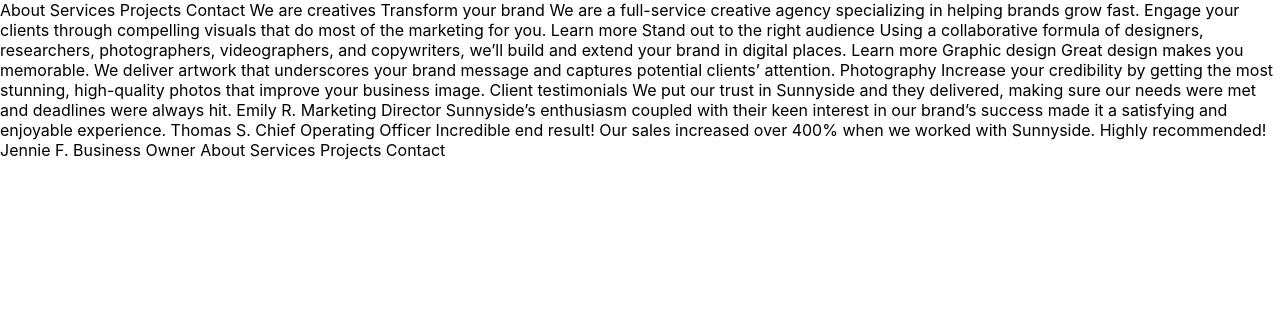
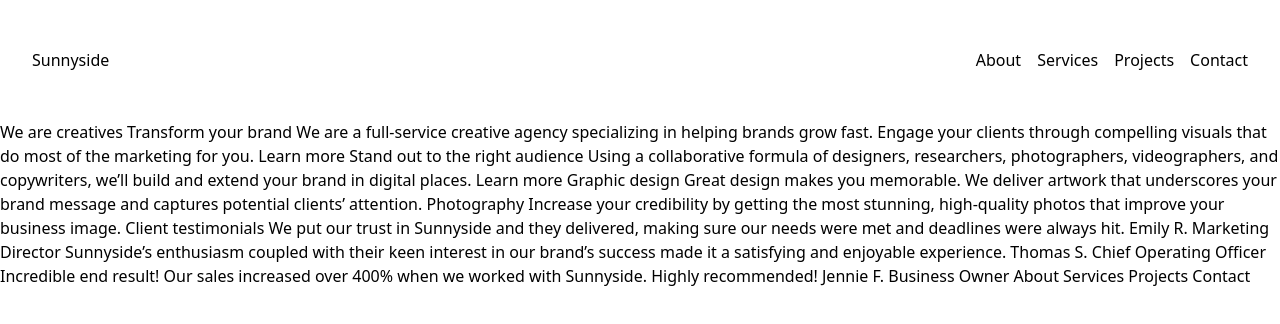
Before and after one commit to Kielx/Sunnyside, a React (Create React App) app: page / in a window 1280 px wide. Shown: the top 324 px of the page. Built offline with nearby package versions, Linux system fonts and the light colour scheme.

Commit message:
Add tailwind and header

```diff
--- /dev/null
+++ b/craco.config.js
@@ -0,0 +1,7 @@
+module.exports = {
+  style: {
+    postcss: {
+      plugins: [require("tailwindcss"), require("autoprefixer")],
+    },
+  },
+};
--- a/src/App.js
+++ b/src/App.js
@@ -1,24 +1,30 @@
+/* eslint-disable jsx-a11y/anchor-is-valid */
+import Header from "./components/header";
+
 function App() {
   return (
-    <div>
-      About Services Projects Contact We are creatives Transform your brand We
-      are a full-service creative agency specializing in helping brands grow
-      fast. Engage your clients through compelling visuals that do most of the
-      marketing for you. Learn more Stand out to the right audience Using a
-      collaborative formula of designers, researchers, photographers,
-      videographers, and copywriters, we’ll build and extend your brand in
-      digital places. Learn more Graphic design Great design makes you
-      memorable. We deliver artwork that underscores your brand message and
-      captures potential clients’ attention. Photography Increase your
-      credibility by getting the most stunning, high-quality photos that improve
-      your business image. Client testimonials We put our trust in Sunnyside and
-      they delivered, making sure our needs were met and deadlines were always
-      hit. Emily R. Marketing Director Sunnyside’s enthusiasm coupled with their
-      keen interest in our brand’s success made it a satisfying and enjoyable
-      experience. Thomas S. Chief Operating Officer Incredible end result! Our
-      sales increased over 400% when we worked with Sunnyside. Highly
-      recommended! Jennie F. Business Owner About Services Projects Contact
-    </div>
+    <>
+      <Header></Header>
+      <div>
+        We are creatives Transform your brand We are a full-service creative
+        agency specializing in helping brands grow fast. Engage your clients
+        through compelling visuals that do most of the marketing for you. Learn
+        more Stand out to the right audience Using a collaborative formula of
+        designers, researchers, photographers, videographers, and copywriters,
+        we’ll build and extend your brand in digital places. Learn more Graphic
+        design Great design makes you memorable. We deliver artwork that
+        underscores your brand message and captures potential clients’
+        attention. Photography Increase your credibility by getting the most
+        stunning, high-quality photos that improve your business image. Client
+        testimonials We put our trust in Sunnyside and they delivered, making
+        sure our needs were met and deadlines were always hit. Emily R.
+        Marketing Director Sunnyside’s enthusiasm coupled with their keen
+        interest in our brand’s success made it a satisfying and enjoyable
+        experience. Thomas S. Chief Operating Officer Incredible end result! Our
+        sales increased over 400% when we worked with Sunnyside. Highly
+        recommended! Jennie F. Business Owner About Services Projects Contact
+      </div>
+    </>
   );
 }
 
--- /dev/null
+++ b/src/components/header.js
@@ -0,0 +1,55 @@
+/* eslint-disable jsx-a11y/anchor-is-valid */
+const Header = () => {
+  return (
+    <header className="flex  justify-between px-8 py-12">
+      <div className="w-full">Sunnyside</div>
+      <div className="gap-4 hidden md:flex">
+        <div>About</div>
+        <div>Services</div>
+        <div>Projects</div>
+        <div>Contact</div>
+      </div>
+      <div className="relative md:hidden">
+        <input type="checkbox" id="sortbox" className="hidden absolute" />
+        <label
+          for="sortbox"
+          className="flex items-center space-x-1 cursor-pointer"
+        >
+          <svg width="24" height="18" xmlns="http://www.w3.org/2000/svg">
+            <path
+              d="M24 16v2H0v-2h24zm0-8v2H0V8h24zm0-8v2H0V0h24z"
+              fill="#000"
+              fill-rule="evenodd"
+            />
+          </svg>
+        </label>
+
+        <div
+          id="sortboxmenu"
+          className="absolute px-10 mt-1 right-1 top-full min-w-max shadow rounded opacity-0 bg-white border border-gray-400 transition delay-75 ease-in-out z-10"
+        >
+          <ul className="block text-center text-gray-900">
+            <li>
+              <a href="#" className="block px-3 py-2 hover:bg-gray-200">
+                About
+              </a>
+            </li>
+            <li>Services</li>
+            <li>
+              <a href="#" className="block px-3 py-2 hover:bg-gray-200">
+                Projects
+              </a>
+            </li>
+            <li>
+              <a href="#" className="block px-3 py-2 hover:bg-gray-200">
+                Contact
+              </a>
+            </li>
+          </ul>
+        </div>
+      </div>
+    </header>
+  );
+};
+
+export default Header;
--- a/src/index.css
+++ b/src/index.css
@@ -1,13 +1,7 @@
-body {
-  margin: 0;
-  font-family: -apple-system, BlinkMacSystemFont, 'Segoe UI', 'Roboto', 'Oxygen',
-    'Ubuntu', 'Cantarell', 'Fira Sans', 'Droid Sans', 'Helvetica Neue',
-    sans-serif;
-  -webkit-font-smoothing: antialiased;
-  -moz-osx-font-smoothing: grayscale;
+@tailwind base;
+@tailwind components;
+@tailwind utilities;
+
+#sortbox:checked ~ #sortboxmenu {
+  opacity: 1;
 }
-
-code {
-  font-family: source-code-pro, Menlo, Monaco, Consolas, 'Courier New',
-    monospace;
-}
--- /dev/null
+++ b/tailwind.config.js
@@ -0,0 +1,11 @@
+module.exports = {
+  purge: ["./src/**/*.{js,jsx,ts,tsx}", "./public/index.html"],
+  darkMode: false, // or 'media' or 'class'
+  theme: {
+    extend: {},
+  },
+  variants: {
+    extend: {},
+  },
+  plugins: [],
+};
```
Also changed, not shown: package.json (+9 -3 lines), 1 other file (tests, documents, lock files or other folders).
